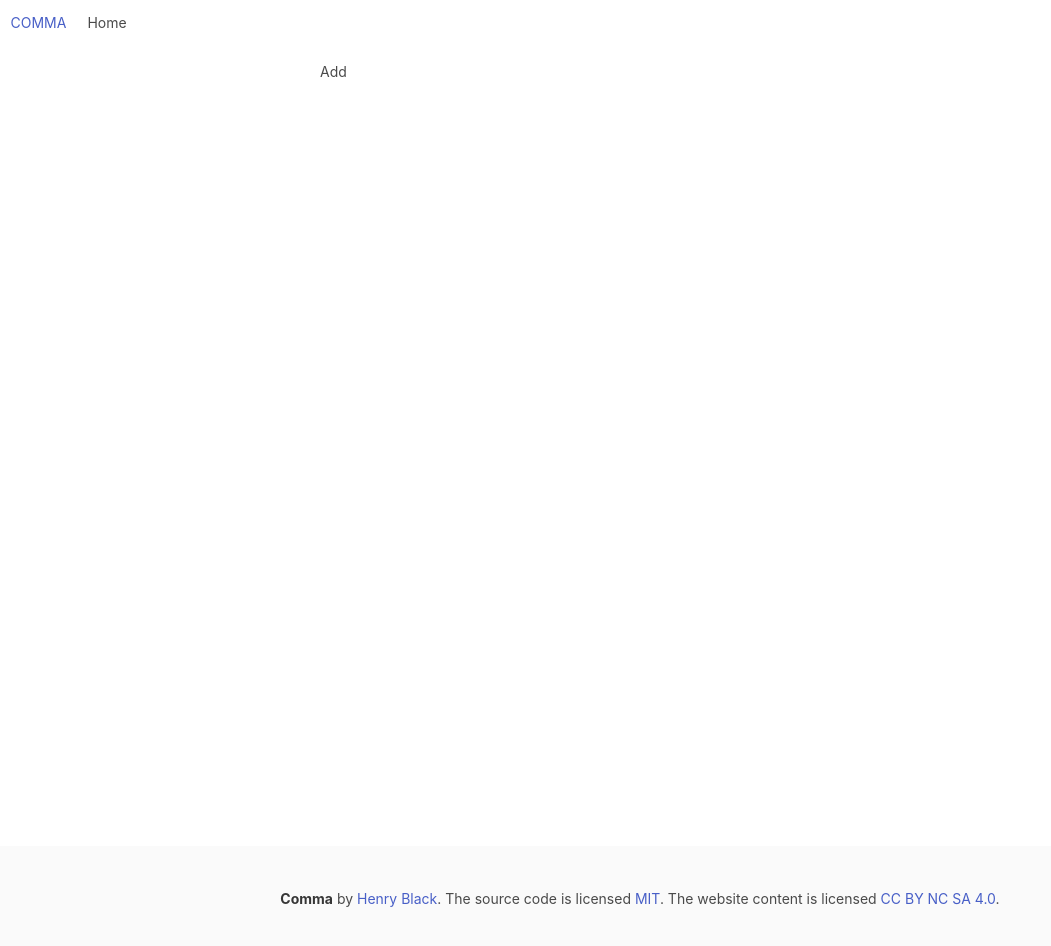
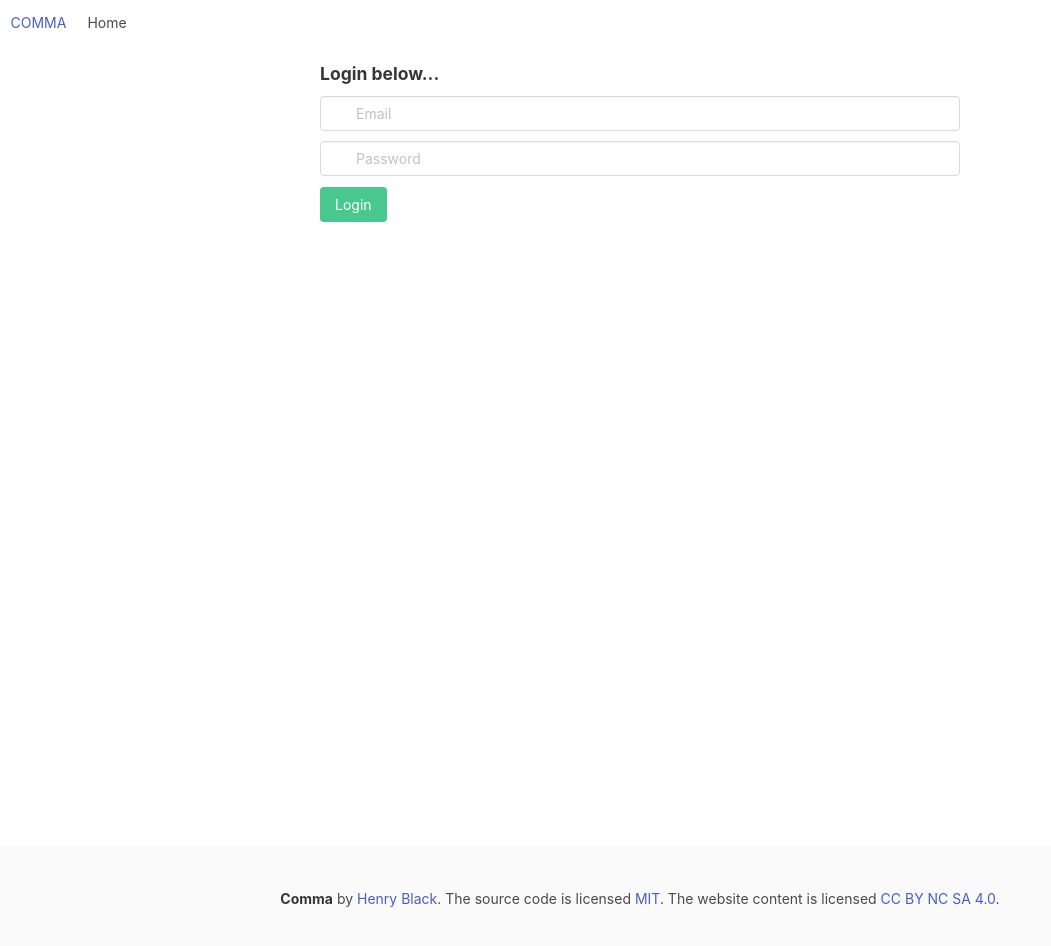
Before and after one commit to blackhaj/Comma, a React app: page /add in a window 1280 px wide. Shown: the top 946 px of the page, without its empty margins (0-1051 px from the left). Built offline with nearby package versions, Linux system fonts and the light colour scheme.

Commit message:
Login flow added. TODO add logout flow

```diff
--- a/client/App.js
+++ b/client/App.js
@@ -19,17 +19,32 @@ class App extends Component {
 
   state = {
     userData: {
-      isLoggedIn: true,
+      isLoggedIn: false,
       userId: null,
       token: null,
     }
   }
 
-  logInUser(email, password){
-    fetch('/api/signin')
+  logInUser = (email, password) => {
+    console.log("LOGGING IN USER")
+    fetch('/api/signin', {
+      method: 'POST',
+      headers: {
+        'Accept': 'application/json',
+        'Content-Type': 'application/json'
+      },
+      body: JSON.stringify({ email, password})
+    })
       .then((response) => response.json())
       .then((payload) => {
-        this.setState(payload);
+        console.log("THIS", this)
+        console.log("HERE IS THE PAYLOAD", payload)
+        this.setState({
+          userData: {
+            isLoggedIn: true,
+            ...payload
+          }
+        });
       })
       .catch((error) => console.error(error))
   }
@@ -39,6 +54,7 @@ class App extends Component {
 
   render() {
     const { userID } = this.state.userData;
+    console.log(this.state)
 
     return (
       <UserContext.Provider value={{
@@ -48,7 +64,7 @@ class App extends Component {
 
         <Router >
 
-          <NavBar />
+          <NavBar isUserLoggedIn={this.state.userData.isLoggedIn} />
             <main>
               {this.state.userData.isLoggedIn ?
                   <>
--- a/client/Pages/Login.js
+++ b/client/Pages/Login.js
@@ -1,11 +1,42 @@
-import React, { useContext } from 'react'
+import React, { useState, useContext } from 'react'
 import { UserContext } from '../UserContext'
 
 export default function Login() {
   const { userData, logInUser } = useContext(UserContext);
+  const [email, setEmail] = useState("");
+  const [password, setPassword] = useState("");
+
+
   return (
-    <div>
-
-    </div>
+    <form className={'login-panel'} onSubmit={(event) => {
+      event.preventDefault()
+      logInUser(email, password);
+    }}>
+      <div className="field">
+        <label className="label is-medium">Login below...</label>
+        <p className="control has-icons-left has-icons-right">
+          <input className="input" type="email" placeholder="Email" onChange={(e) => setEmail(e.target.value)} />
+          <span className="icon is-small is-left">
+            <i className="fas fa-envelope"></i>
+          </span>
+          <span className="icon is-small is-right">
+            <i className="fas fa-check"></i>
+          </span>
+        </p>
+      </div>
+      <div className="field">
+        <p className="control has-icons-left">
+          <input className="input" type="password" placeholder="Password" onChange={(e) => setPassword(e.target.value)} />
+          <span className="icon is-small is-left">
+            <i className="fas fa-lock"></i>
+          </span>
+        </p>
+      </div>
+      <div className="field">
+        <p className="control">
+          <input type="submit" value="Login" className="button is-success" />
+        </p>
+      </div>
+    </form>
   )
 }
```
